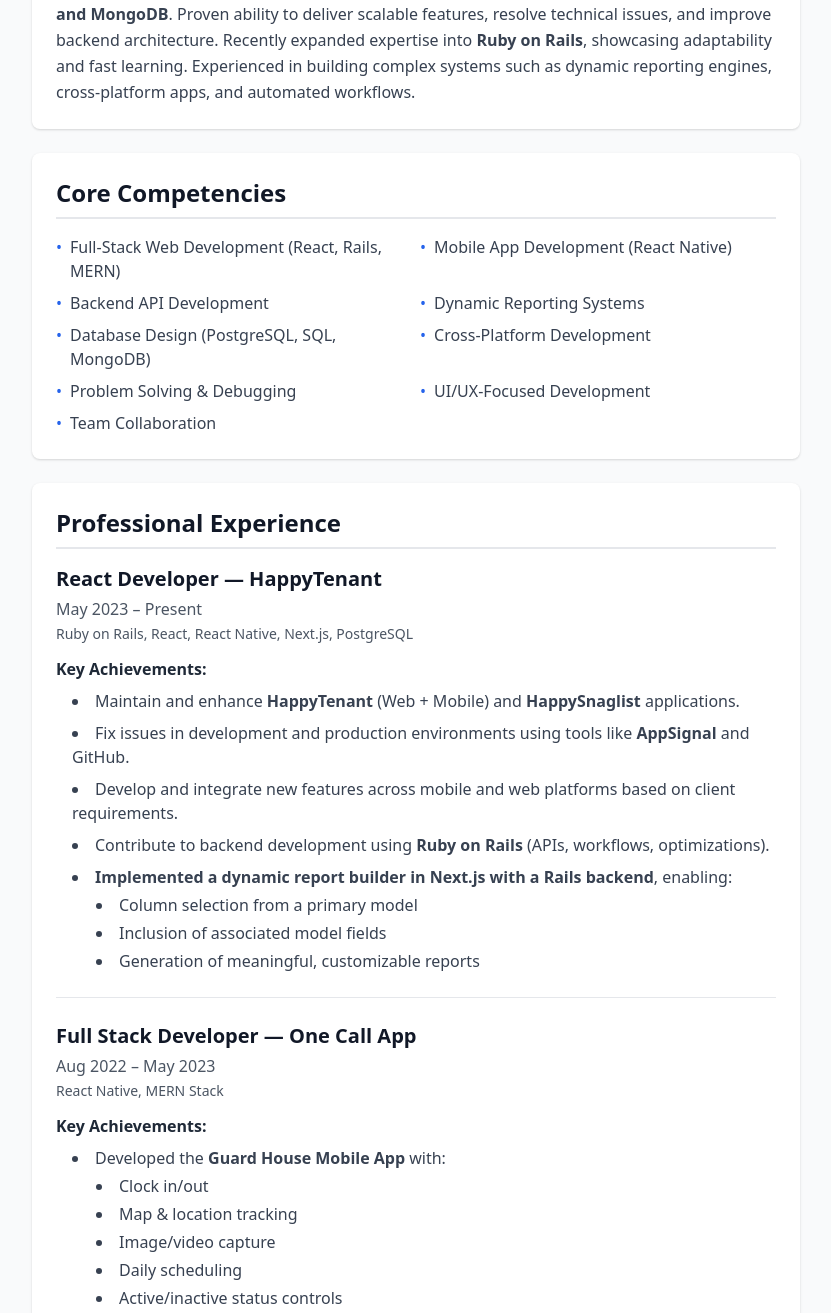
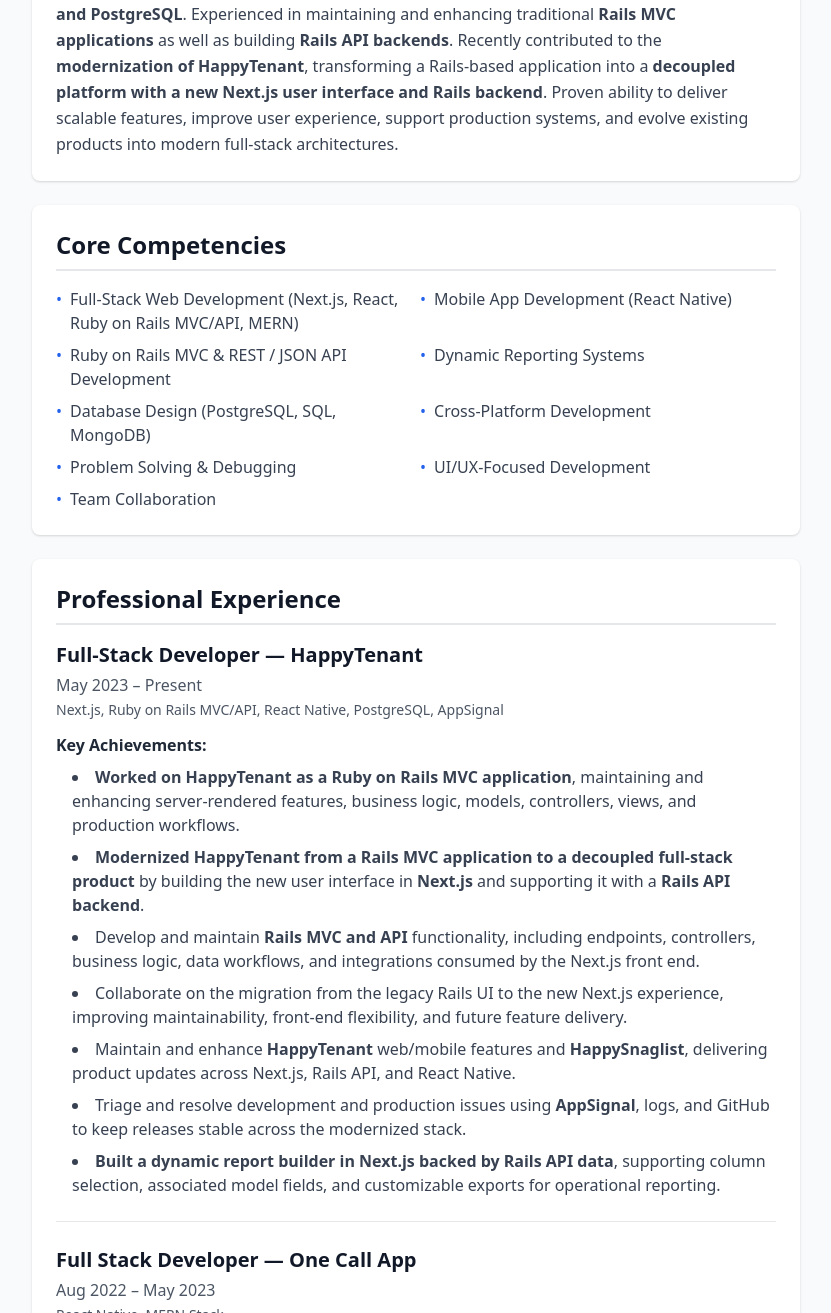
Before and after one commit to omerjamshed8/omerjamshed8.github.io, a plain HTML site: page index.html in a window 1280 px wide. Shown: the part 385-1698 px from the top of the page, without its empty margins (224-1055 px from the left). Drawn offline with nearby package versions, Linux system fonts and the light colour scheme.

Commit message:
Revise index.html to update professional summary and experience, emphasizing Full-Stack Developer role and recent contributions to HappyTenant. Adjust core competencies and update copyright year to 2026.

```diff
--- a/index.html
+++ b/index.html
@@ -24,7 +24,7 @@
         <section class="bg-white rounded-lg shadow p-6 mb-6">
           <h2 class="text-2xl font-semibold mb-4 border-b-2 border-gray-200 pb-2">Professional Summary</h2>
           <p class="text-gray-700 leading-relaxed">
-            Detail-oriented <strong>Full-Stack React Developer</strong> with strong experience in <strong>web and mobile application development</strong>. Skilled in <strong>React, React Native, Node.js, Next.js, Ruby on Rails, and MongoDB</strong>. Proven ability to deliver scalable features, resolve technical issues, and improve backend architecture. Recently expanded expertise into <strong>Ruby on Rails</strong>, showcasing adaptability and fast learning. Experienced in building complex systems such as dynamic reporting engines, cross-platform apps, and automated workflows.
+            Detail-oriented <strong>Full-Stack Developer</strong> with strong experience in <strong>web and mobile application development</strong>. Skilled in <strong>Next.js, React, React Native, Ruby on Rails MVC, Rails API, Node.js, and PostgreSQL</strong>. Experienced in maintaining and enhancing traditional <strong>Rails MVC applications</strong> as well as building <strong>Rails API backends</strong>. Recently contributed to the <strong>modernization of HappyTenant</strong>, transforming a Rails-based application into a <strong>decoupled platform with a new Next.js user interface and Rails backend</strong>. Proven ability to deliver scalable features, improve user experience, support production systems, and evolve existing products into modern full-stack architectures.
           </p>
         </section>
 
@@ -34,7 +34,7 @@
           <ul class="grid grid-cols-1 md:grid-cols-2 gap-2 text-gray-700">
             <li class="flex items-start">
               <span class="text-blue-600 mr-2">•</span>
-              <span>Full-Stack Web Development (React, Rails, MERN)</span>
+              <span>Full-Stack Web Development (Next.js, React, Ruby on Rails MVC/API, MERN)</span>
             </li>
             <li class="flex items-start">
               <span class="text-blue-600 mr-2">•</span>
@@ -42,7 +42,7 @@
             </li>
             <li class="flex items-start">
               <span class="text-blue-600 mr-2">•</span>
-              <span>Backend API Development</span>
+              <span>Ruby on Rails MVC & REST / JSON API Development</span>
             </li>
             <li class="flex items-start">
               <span class="text-blue-600 mr-2">•</span>
@@ -76,25 +76,21 @@
           <h2 class="text-2xl font-semibold mb-4 border-b-2 border-gray-200 pb-2">Professional Experience</h2>
 
           <div class="mb-6">
-            <h3 class="text-xl font-semibold text-gray-900 mb-1">React Developer — HappyTenant</h3>
+            <h3 class="text-xl font-semibold text-gray-900 mb-1">Full-Stack Developer — HappyTenant</h3>
             <p class="text-gray-600 mb-2">
               <span class="font-medium">May 2023 – Present</span><br>
-              <span class="text-sm">Ruby on Rails, React, React Native, Next.js, PostgreSQL</span>
+              <span class="text-sm">Next.js, Ruby on Rails MVC/API, React Native, PostgreSQL, AppSignal</span>
             </p>
             <div class="mt-3">
               <p class="font-semibold text-gray-800 mb-2">Key Achievements:</p>
               <ul class="list-disc list-inside text-gray-700 space-y-2 ml-4">
-                <li>Maintain and enhance <strong>HappyTenant</strong> (Web + Mobile) and <strong>HappySnaglist</strong> applications.</li>
-                <li>Fix issues in development and production environments using tools like <strong>AppSignal</strong> and GitHub.</li>
-                <li>Develop and integrate new features across mobile and web platforms based on client requirements.</li>
-                <li>Contribute to backend development using <strong>Ruby on Rails</strong> (APIs, workflows, optimizations).</li>
-                <li><strong>Implemented a dynamic report builder in Next.js with a Rails backend</strong>, enabling:
-                  <ul class="list-disc list-inside ml-6 mt-1 space-y-1">
-                    <li>Column selection from a primary model</li>
-                    <li>Inclusion of associated model fields</li>
-                    <li>Generation of meaningful, customizable reports</li>
-                  </ul>
-                </li>
+                <li><strong>Worked on HappyTenant as a Ruby on Rails MVC application</strong>, maintaining and enhancing server-rendered features, business logic, models, controllers, views, and production workflows.</li>
+                <li><strong>Modernized HappyTenant from a Rails MVC application to a decoupled full-stack product</strong> by building the new user interface in <strong>Next.js</strong> and supporting it with a <strong>Rails API backend</strong>.</li>
+                <li>Develop and maintain <strong>Rails MVC and API</strong> functionality, including endpoints, controllers, business logic, data workflows, and integrations consumed by the Next.js front end.</li>
+                <li>Collaborate on the migration from the legacy Rails UI to the new Next.js experience, improving maintainability, front-end flexibility, and future feature delivery.</li>
+                <li>Maintain and enhance <strong>HappyTenant</strong> web/mobile features and <strong>HappySnaglist</strong>, delivering product updates across Next.js, Rails API, and React Native.</li>
+                <li>Triage and resolve development and production issues using <strong>AppSignal</strong>, logs, and GitHub to keep releases stable across the modernized stack.</li>
+                <li><strong>Built a dynamic report builder in Next.js backed by Rails API data</strong>, supporting column selection, associated model fields, and customizable exports for operational reporting.</li>
               </ul>
             </div>
           </div>
@@ -178,7 +174,7 @@
       </div>
     </main>
     <footer class="text-center text-xs text-gray-400 py-4">
-      &copy; 2024 Muhammad Omer Jamshed
+      &copy; 2026 Muhammad Omer Jamshed
     </footer>
   </body>
 </html>
```
